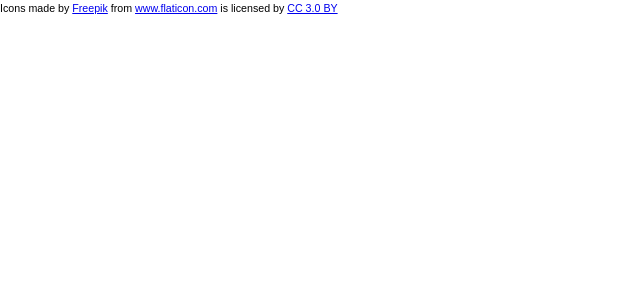
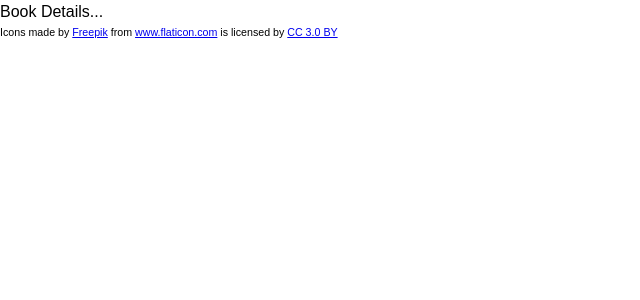
Before and after one commit to dianafisher/my-reads, a React (Create React App) app: page /book/1 in a window 1280 px wide. Shown: the top 300 px of the page, without its empty margins (0-640 px from the left). Built offline with nearby package versions, Linux system fonts and the light colour scheme; no server answers; the HTML template or start-up script is replaced by a standard one.

Commit message:
Begin implementation of BookDetails component

```diff
--- a/src/App.css
+++ b/src/App.css
@@ -230,7 +230,7 @@ footer {
   background-image: url('./icons/bookmark-current.svg');
 }
 
-.book-details {
+.book-details-link {
   position: absolute;
   border-radius: 50%;
   background: #fff;
--- a/src/App.js
+++ b/src/App.js
@@ -5,6 +5,7 @@ import './App.css';
 import * as BooksAPI from './utils/BooksAPI';
 import SearchBooks from './components/SearchBooks';
 import ListBooks from './components/ListBooks';
+import BookDetails from './components/BookDetails';
 
 class App extends Component {
 
@@ -22,13 +23,6 @@ class App extends Component {
   getBooks = () => {
     BooksAPI.getAll().then((books) => {
       this.setState({ books });
-    });
-  }
-
-  getBook = (bookId) => {
-    // call the BooksAPI to get the book by it's ID
-    BooksAPI.get(bookId).then((book) => {
-      console.log(book);
     });
   }
 
@@ -56,7 +50,7 @@ class App extends Component {
           <Route path='/search' render={({ history }) => (
             <SearchBooks books={this.state.books} onUpdateBook={this.updateBook}/>
           )}/>
-
+          <Route path='/book/:id' component={BookDetails} />
           <footer>Icons made by <a href="http://www.freepik.com" title="Freepik">Freepik</a> from <a href="http://www.flaticon.com" title="Flaticon">www.flaticon.com</a> is licensed by <a href="http://creativecommons.org/licenses/by/3.0/" title="Creative Commons BY 3.0" target="_blank" rel="noopener noreferrer">CC 3.0 BY</a></footer>
         </div>
       </Router>
--- a/src/components/Book.js
+++ b/src/components/Book.js
@@ -1,6 +1,7 @@
 import React, { Component } from 'react';
 import PropTypes from 'prop-types';
 import Author from './Author';
+import { Link } from 'react-router-dom';
 
 class Book extends Component {
 
@@ -47,7 +48,7 @@ class Book extends Component {
               <option value="none">None</option>
             </select>
           </div>
-          <div className="book-details"></div>
+          <Link className='book-details-link' to={`/book/${this.props.data.id}`}/>
         </div>
         <div className="book-title">{book.title}</div>
         { book.authors && (
--- /dev/null
+++ b/src/components/BookDetails.js
@@ -0,0 +1,36 @@
+import React, { Component } from 'react';
+import * as BooksAPI from '../utils/BooksAPI';
+
+class BookDetails extends Component {
+
+  // constructor(props) {
+  //   super(props);
+  //
+  //   console.log(this.props);
+  //
+  // }
+
+  componentDidMount() {
+    // the book id can be found in the params of the match object
+    const bookId = this.props.match.params.id;
+    console.log('calling getBook for book id', bookId);
+    this.getBook(bookId);
+  }
+
+  getBook = (bookId) => {
+    // call the BooksAPI to get the book by it's ID
+    BooksAPI.get(bookId).then((book) => {
+      console.log(book);
+    });
+  }
+
+  render() {
+    return (
+      <div className='book-details'>
+        <div>Book Details...</div>
+      </div>
+    )
+  }
+}
+
+export default BookDetails;
--- a/src/components/SearchSuggestion.js
+++ b/src/components/SearchSuggestion.js
@@ -23,7 +23,7 @@ class SearchSuggestion extends Component {
    * parent component upon mouse clicks
    */
   onMouseClick = () => {
-    console.log('clicked on ', this.props.term);
+    // console.log('clicked on ', this.props.term);
     this.props.handleClick(this.props.term);
   }
 
```
